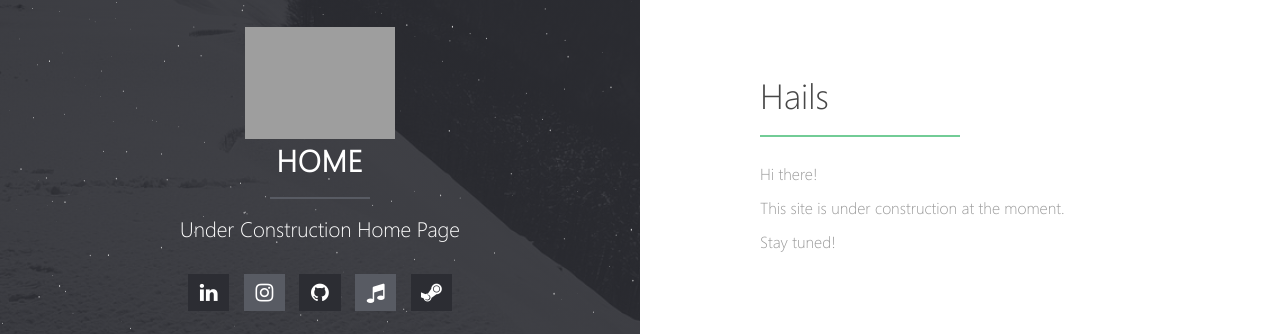
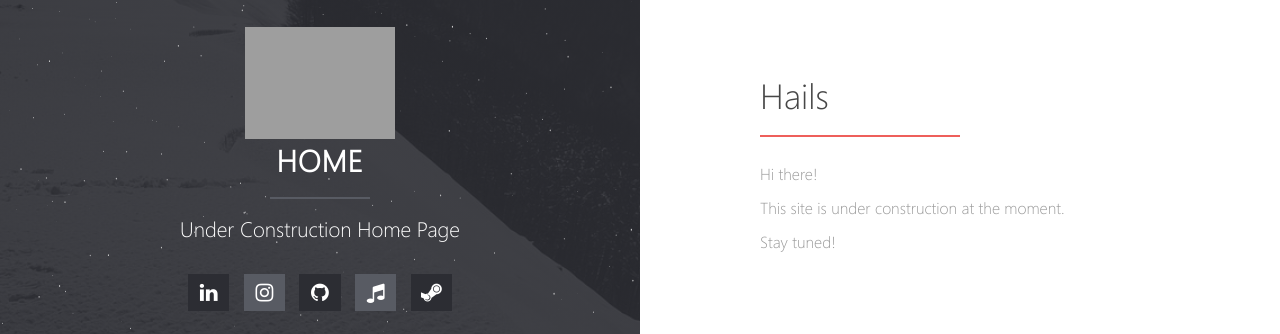
Before and after one commit to TolgaTatli/Halve, a Jekyll site: the page built from index.md, in a window 1280 px wide. Shown: the part 281-615 px from the top of the page. Built offline with Jekyll 4.4.1, drawn with Linux system fonts in a browser that asks for light colours; our own code applies the rules of GitHub Pages for plain Markdown files.

Commit message:
Update _site.scss

```diff
--- a/assets/_sass/_site.scss
+++ b/assets/_sass/_site.scss
@@ -131,10 +131,10 @@
     background: $white;
   }
   &:hover {
-    border-color: $green;
+    border-color: $red;
     &:before,
     &:after {
-      border-color: $green;
+      border-color: $red;
     }
   }
 }
@@ -354,7 +354,7 @@
         left: 0;
         right: 0;
         bottom: 0;
-        background: $green;
+        background: $red;
         -webkit-transform: scaleY(0);
         transform: scaleY(0);
         -webkit-transform-origin: 50% 100%;
@@ -421,7 +421,7 @@
       -ms-transform: none;
       -o-transform: none;
       transform: none;
-      background: $green;
+      background: $red;
       left: 0;
       width: 200px;
     }
@@ -506,7 +506,7 @@
       display: inline-block;
       max-width: 75%;
       &:hover span {
-        border-bottom: 1px dotted $green;
+        border-bottom: 1px dotted $red;
       }
     }
   }
@@ -602,7 +602,7 @@
     font-size: 15px;
   }
   .section-line {
-    color: $green;
+    color: $red;
     position: relative;
     display: -webkit-box;
     display: -moz-box;
@@ -624,7 +624,7 @@
       margin-left: 10px;
     }
     a {
-      color: $green;
+      color: $red;
       &:hover {
         color: #4dbe7a;
       }
@@ -856,7 +856,7 @@
       border-radius: 0 4px 4px 0;
     }
     &:hover {
-      background-color: $green;
+      background-color: $red;
       color: $white !important;
     }
     &.disabled {
```
